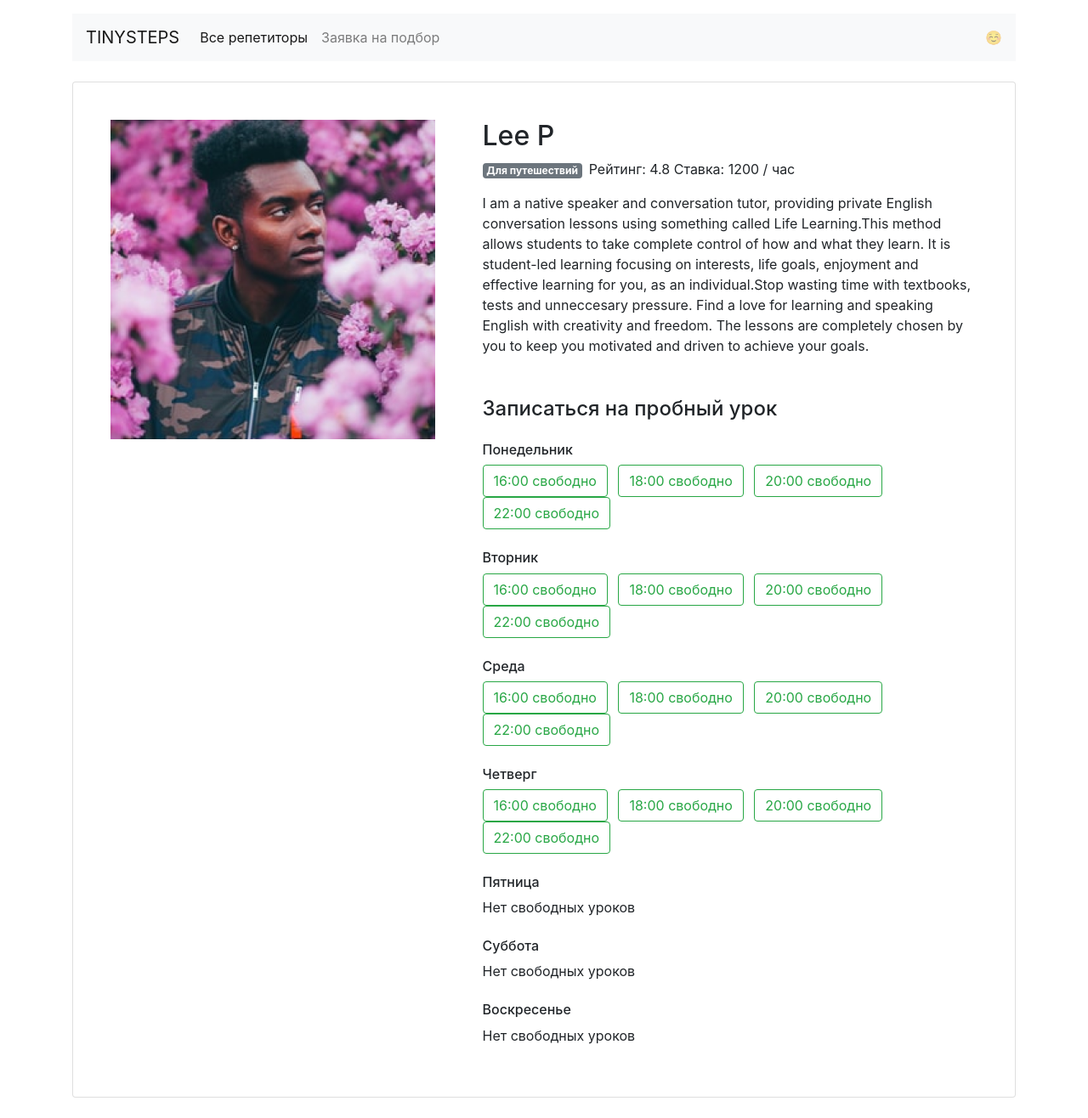
After one commit to alexbravada/flask_lang_tutors, a Flask app: page /profiles/1/ in a window 1280 px wide. The commit adds this page. Shown: the whole page at 85% size. Run offline with Flask 2, Linux system fonts and the light colour scheme; some libraries are stand-ins or nearby versions.

Commit message:
completed profile

```diff
--- /dev/null
+++ b/templates/base.html
@@ -0,0 +1,32 @@
+<!DOCTYPE html>
+<html lang="ru">
+
+<head>
+  <meta charset="UTF-8">
+  <title>TINYSTEPS</title>
+  <link rel="stylesheet" href="https://stackpath.bootstrapcdn.com/bootstrap/4.3.1/css/bootstrap.min.css" integrity="sha384-ggOyR0iXCbMQv3Xipma34MD+dH/1fQ784/j6cY/iJTQUOhcWr7x9JvoRxT2MZw1T" crossorigin="anonymous">
+</head>
+
+<body>
+  <header class="container mt-3">
+    <nav class="navbar navbar-expand-lg navbar-light bg-light">
+      <a class="navbar-brand" href="/">TINYSTEPS</a>
+      <button class="navbar-toggler" type="button" data-toggle="collapse" data-target="#navbarNav" aria-controls="navbarNav" aria-expanded="false" aria-label="Toggle navigation">
+        <span class="navbar-toggler-icon"></span>
+      </button>
+      <div class="collapse navbar-collapse" id="navbarNav">
+        <ul class="navbar-nav">
+          <li class="nav-item active">
+            <a class="nav-link" href="/all/">Все репетиторы</a>
+          </li>
+          <li class="nav-item">
+            <a class="nav-link" href="/request/">Заявка на подбор</a>
+          </li>
+        </ul>
+      </div>
+      <span class="navbar-text d-sm-none d-lg-block">
+        ☺️
+      </span>
+    </nav>
+  </header>
+{% block container %}{% endblock %}
--- a/templates/profile.html
+++ b/templates/profile.html
@@ -10,7 +10,7 @@
             <section class="teacher=info">
 
               <h1 class="h2">{{ id_teacher_list['name'] }}</h1>
-              <p><span class="badge badge-secondary mr-2">Для путешествий </span>Рейтинг: {{ id_teacher_list['rating'] }} Ставка: {{ id_teacher_list['price'] }} / час</p>
+              <p><span class="badge badge-secondary mr-2">Для путешествий</span>Рейтинг: {{ id_teacher_list['rating'] }} Ставка: {{ id_teacher_list['price'] }} / час</p>
               <p>{{ id_teacher_list['about'] }}</p>
 
             </section>
```
